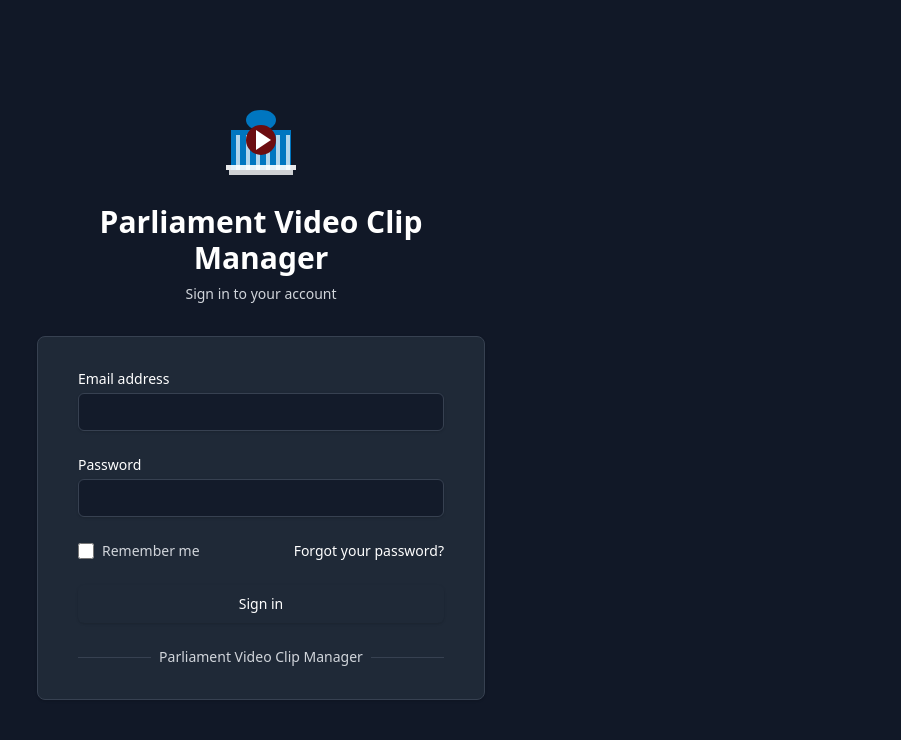
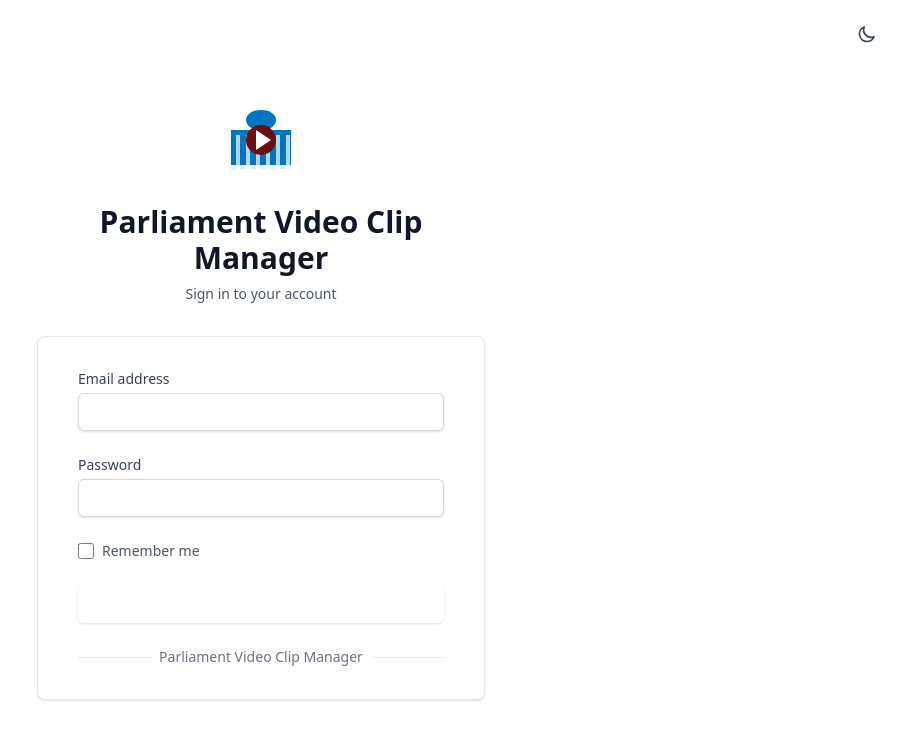
Before and after one commit to joe-at-da/face-swap, a Next.js app in the folder frontend/: page /login in a window 1280 px wide. Shown: the top 740 px of the page, without its empty margins (379-1280 px from the left). Built offline with nearby package versions, Linux system fonts and the light colour scheme.

Commit message:
feat: Update theme for dark/light

```diff
--- a/frontend/pages/login.tsx
+++ b/frontend/pages/login.tsx
@@ -3,6 +3,7 @@ import { useRouter } from 'next/router';
 import Head from 'next/head';
 import Image from 'next/image';
 import { useAuth } from '../contexts/AuthContext';
+import ThemeToggle from '../components/common/ThemeToggle';
 
 const Login: React.FC = () => {
   const [email, setEmail] = useState('');
@@ -33,7 +34,10 @@ const Login: React.FC = () => {
         <meta name="description" content="Login to the Parliament Video Clip Manager" />
       </Head>
 
-      <div className="min-h-screen flex flex-col justify-center py-12 sm:px-6 lg:px-8" style={{ backgroundColor: 'rgb(var(--background-rgb))' }}>
+      <div className="min-h-screen flex flex-col justify-center py-12 sm:px-6 lg:px-8 bg-white dark:bg-gray-900 transition-colors duration-200">
+        <div className="absolute top-4 right-4">
+          <ThemeToggle />
+        </div>
         <div className="sm:mx-auto sm:w-full sm:max-w-md">
           <div className="flex justify-center">
             <Image
@@ -43,25 +47,25 @@ const Login: React.FC = () => {
               height={80}
             />
           </div>
-          <h2 className="mt-6 text-center text-3xl font-extrabold" style={{ color: 'var(--text-primary)' }}>
+          <h2 className="mt-6 text-center text-3xl font-extrabold text-gray-900 dark:text-white">
             Parliament Video Clip Manager
           </h2>
-          <p className="mt-2 text-center text-sm" style={{ color: 'var(--text-secondary)' }}>
+          <p className="mt-2 text-center text-sm text-gray-600 dark:text-gray-300">
             Sign in to your account
           </p>
         </div>
 
         <div className="mt-8 sm:mx-auto sm:w-full sm:max-w-md">
-          <div className="py-8 px-4 shadow sm:rounded-lg sm:px-10 card" style={{ backgroundColor: 'var(--card-bg)', borderColor: 'var(--border-color)' }}>
+          <div className="py-8 px-4 shadow sm:rounded-lg sm:px-10 bg-white dark:bg-gray-800 border border-gray-200 dark:border-gray-700 transition-colors duration-200">
             {error && (
-              <div className="mb-4 bg-red-50 border border-red-200 text-red-700 px-4 py-3 rounded relative" role="alert">
+              <div className="mb-4 bg-red-50 dark:bg-red-900/20 border border-red-200 dark:border-red-800 text-red-700 dark:text-red-400 px-4 py-3 rounded relative" role="alert">
                 <span className="block sm:inline">{error}</span>
               </div>
             )}
 
             <form className="space-y-6" onSubmit={handleSubmit}>
               <div>
-                <label htmlFor="email" className="block text-sm font-medium" style={{ color: 'var(--text-primary)' }}>
+                <label htmlFor="email" className="block text-sm font-medium text-gray-700 dark:text-gray-200">
                   Email address
                 </label>
                 <div className="mt-1">
@@ -73,13 +77,13 @@ const Login: React.FC = () => {
                     required
                     value={email}
                     onChange={(e) => setEmail(e.target.value)}
-                    className="appearance-none block w-full px-3 py-2 rounded-md shadow-sm sm:text-sm input-field"
+                    className="appearance-none block w-full px-3 py-2 rounded-md shadow-sm sm:text-sm border border-gray-300 dark:border-gray-600 bg-white dark:bg-gray-700 text-gray-900 dark:text-white focus:ring-primary focus:border-primary transition-colors duration-200"
                   />
                 </div>
               </div>
 
               <div>
-                <label htmlFor="password" className="block text-sm font-medium" style={{ color: 'var(--text-primary)' }}>
+                <label htmlFor="password" className="block text-sm font-medium text-gray-700 dark:text-gray-200">
                   Password
                 </label>
                 <div className="mt-1">
@@ -91,7 +95,7 @@ const Login: React.FC = () => {
                     required
                     value={password}
                     onChange={(e) => setPassword(e.target.value)}
-                    className="appearance-none block w-full px-3 py-2 rounded-md shadow-sm sm:text-sm input-field"
+                    className="appearance-none block w-full px-3 py-2 rounded-md shadow-sm sm:text-sm border border-gray-300 dark:border-gray-600 bg-white dark:bg-gray-700 text-gray-900 dark:text-white focus:ring-primary focus:border-primary transition-colors duration-200"
                   />
                 </div>
               </div>
@@ -102,15 +106,15 @@ const Login: React.FC = () => {
                     id="remember_me"
                     name="remember_me"
                     type="checkbox"
-                    className="h-4 w-4 text-primary focus:ring-primary rounded"
+                    className="h-4 w-4 text-primary dark:text-blue-500 focus:ring-primary dark:focus:ring-blue-500 rounded border-gray-300 dark:border-gray-600 bg-white dark:bg-gray-700"
                   />
-                  <label htmlFor="remember_me" className="ml-2 block text-sm" style={{ color: 'var(--text-secondary)' }}>
+                  <label htmlFor="remember_me" className="ml-2 block text-sm text-gray-600 dark:text-gray-300">
                     Remember me
                   </label>
                 </div>
 
                 <div className="text-sm">
-                  <a href="#" className="font-medium text-primary hover:text-primary-dark">
+                  <a href="#" className="font-medium text-primary dark:text-blue-400 hover:text-primary-dark dark:hover:text-blue-300">
                     Forgot your password?
                   </a>
                 </div>
@@ -120,7 +124,7 @@ const Login: React.FC = () => {
                 <button
                   type="submit"
                   disabled={isLoading}
-                  className="w-full flex justify-center py-2 px-4 border border-transparent rounded-md shadow-sm text-sm font-medium text-white bg-primary hover:bg-primary-dark focus:outline-none focus:ring-2 focus:ring-offset-2 focus:ring-primary disabled:opacity-50"
+                  className="w-full flex justify-center py-2 px-4 border border-transparent rounded-md shadow-sm text-sm font-medium text-white bg-primary hover:bg-primary-dark focus:outline-none focus:ring-2 focus:ring-offset-2 focus:ring-primary dark:focus:ring-blue-500 disabled:opacity-50 transition-colors duration-200"
                 >
                   {isLoading ? 'Signing in...' : 'Sign in'}
                 </button>
@@ -130,10 +134,10 @@ const Login: React.FC = () => {
             <div className="mt-6">
               <div className="relative">
                 <div className="absolute inset-0 flex items-center">
-                  <div className="w-full border-t" style={{ borderColor: 'var(--border-color)' }} />
+                  <div className="w-full border-t border-gray-200 dark:border-gray-700" />
                 </div>
                 <div className="relative flex justify-center text-sm">
-                  <span className="px-2 text-sm" style={{ backgroundColor: 'var(--card-bg)', color: 'var(--text-secondary)' }}>Parliament Video Clip Manager</span>
+                  <span className="px-2 text-sm bg-white dark:bg-gray-800 text-gray-500 dark:text-gray-400">Parliament Video Clip Manager</span>
                 </div>
               </div>
             </div>
```
